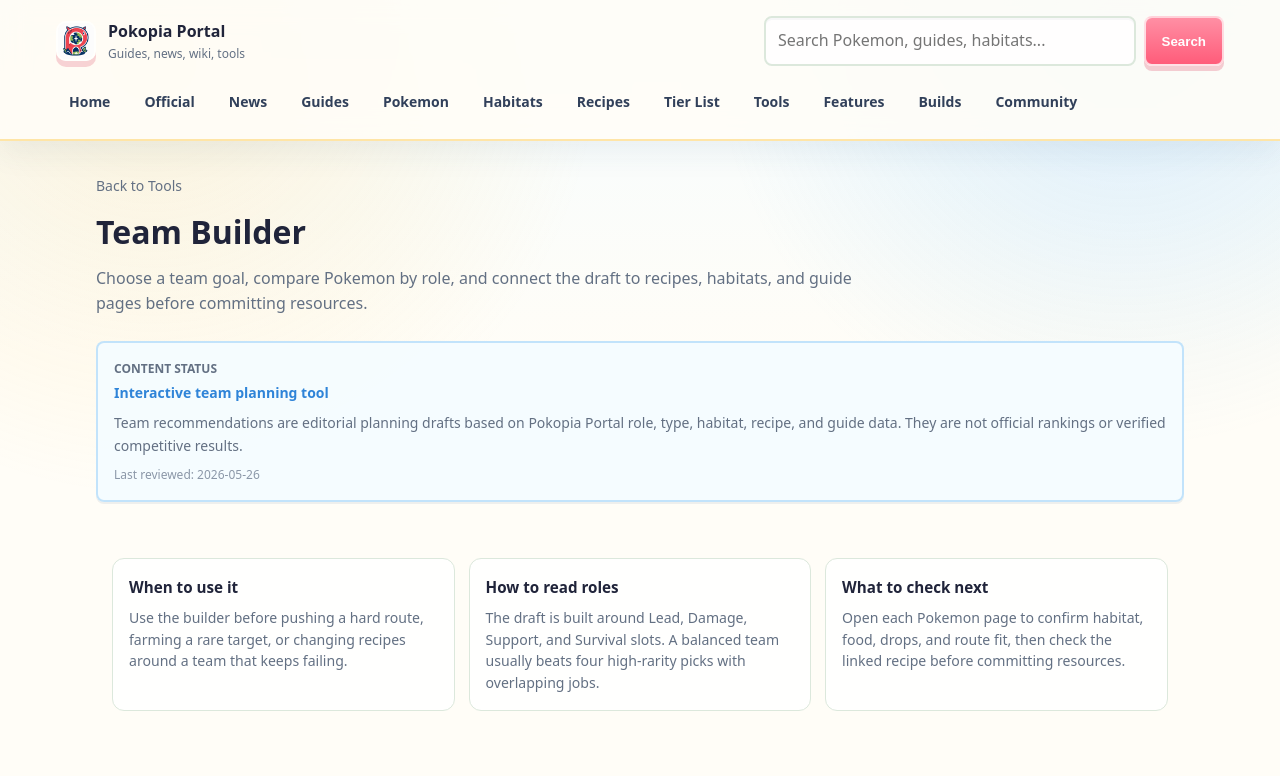
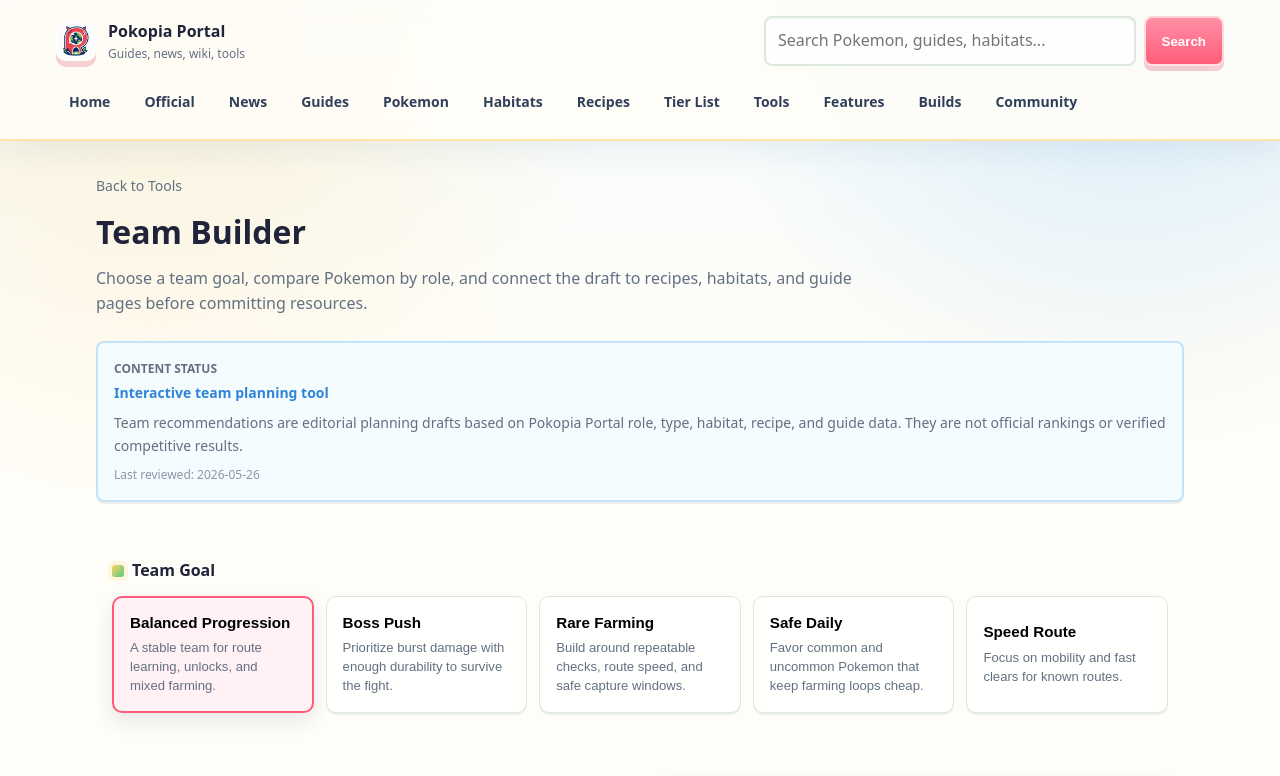
Before and after one commit to haoyg/pokopia_wiki, a Next.js app: page /tools/team-builder in a window 1280 px wide. Shown: the top 776 px of the page. Built offline with nearby package versions, Linux system fonts and the light colour scheme.

Commit message:
优化工具页

```diff
--- a/src/app/tools/team-builder/page.tsx
+++ b/src/app/tools/team-builder/page.tsx
@@ -63,21 +63,6 @@ const roleSlots = [
   { key: 'Damage', roles: ['Attacker', 'Assassin'], note: 'Handles boss rooms, elite checks, or faster clears.' },
   { key: 'Support', roles: ['Support', 'Speedster'], note: 'Keeps farming loops consistent and reduces route friction.' },
   { key: 'Survival', roles: ['Tank', 'Defender', 'Support'], note: 'Protects long routes, bad weather, and final-room pressure.' },
-]
-
-const builderNotes = [
-  {
-    title: 'When to use it',
-    text: 'Use the builder before pushing a hard route, farming a rare target, or changing recipes around a team that keeps failing.',
-  },
-  {
-    title: 'How to read roles',
-    text: 'The draft is built around Lead, Damage, Support, and Survival slots. A balanced team usually beats four high-rarity picks with overlapping jobs.',
-  },
-  {
-    title: 'What to check next',
-    text: 'Open each Pokemon page to confirm habitat, food, drops, and route fit, then check the linked recipe before committing resources.',
-  },
 ]
 
 function includesType(type: string, preferredTypes: string[]) {
@@ -195,15 +180,6 @@ export default function TeamBuilder() {
         note="Team recommendations are editorial planning drafts based on Pokopia Portal role, type, habitat, recipe, and guide data. They are not official rankings or verified competitive results."
         updatedAt="2026-05-26"
       />
-
-      <section style={{ marginTop: '1.5rem', display: 'grid', gridTemplateColumns: 'repeat(auto-fit, minmax(220px, 1fr))', gap: '0.85rem' }}>
-        {builderNotes.map((note) => (
-          <div key={note.title} style={{ padding: '1rem', border: '1px solid #dce8dc', borderRadius: '12px', background: 'rgba(255, 255, 255, 0.9)' }}>
-            <strong style={{ display: 'block', fontSize: '0.95rem' }}>{note.title}</strong>
-            <p style={{ marginTop: '0.45rem', color: '#637083', fontSize: '0.88rem', lineHeight: 1.55 }}>{note.text}</p>
-          </div>
-        ))}
-      </section>
 
       <section style={{ marginTop: '1.5rem' }}>
         <h2 style={{ fontSize: '1rem', marginBottom: '0.75rem' }}>Team Goal</h2>
```
Also changed, not shown: src/app/tools/habitat-planner/page.tsx (+0 -24 lines), src/app/tools/recipe-calculator/page.tsx (+0 -24 lines).
